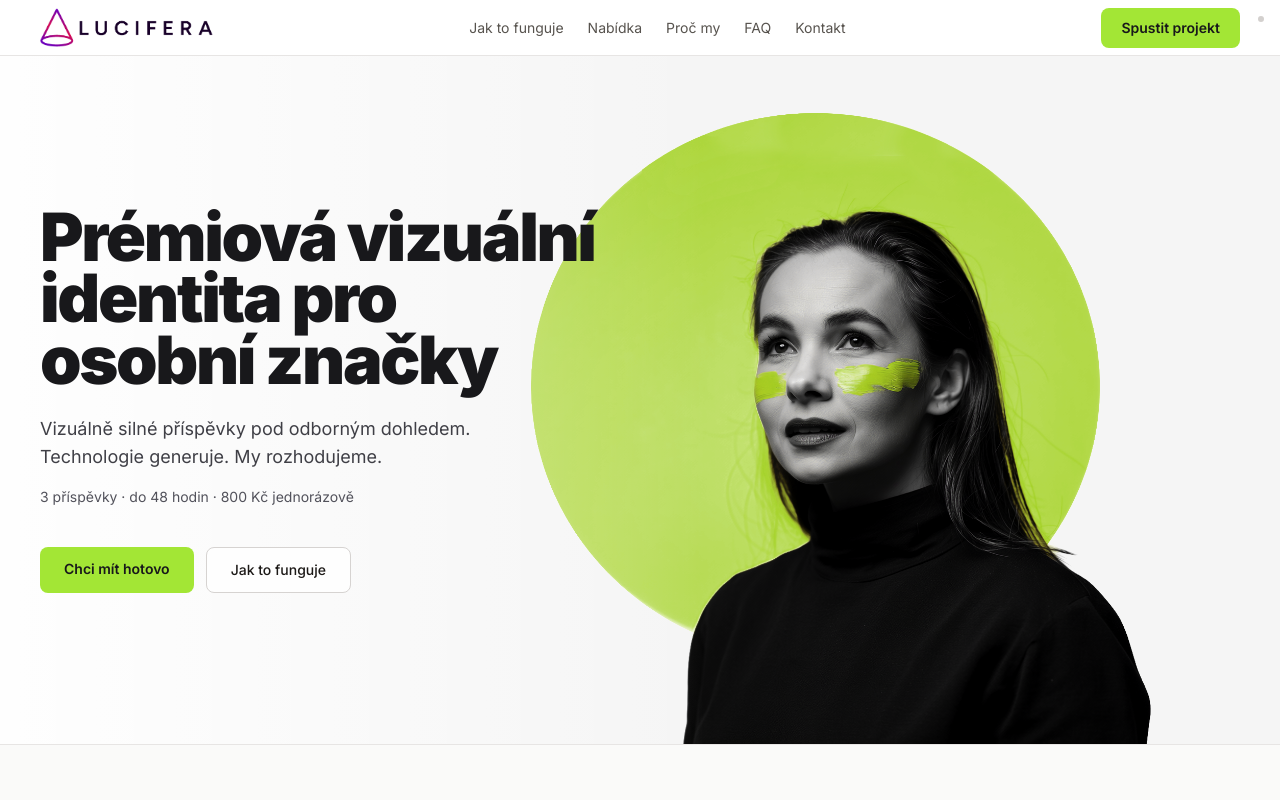
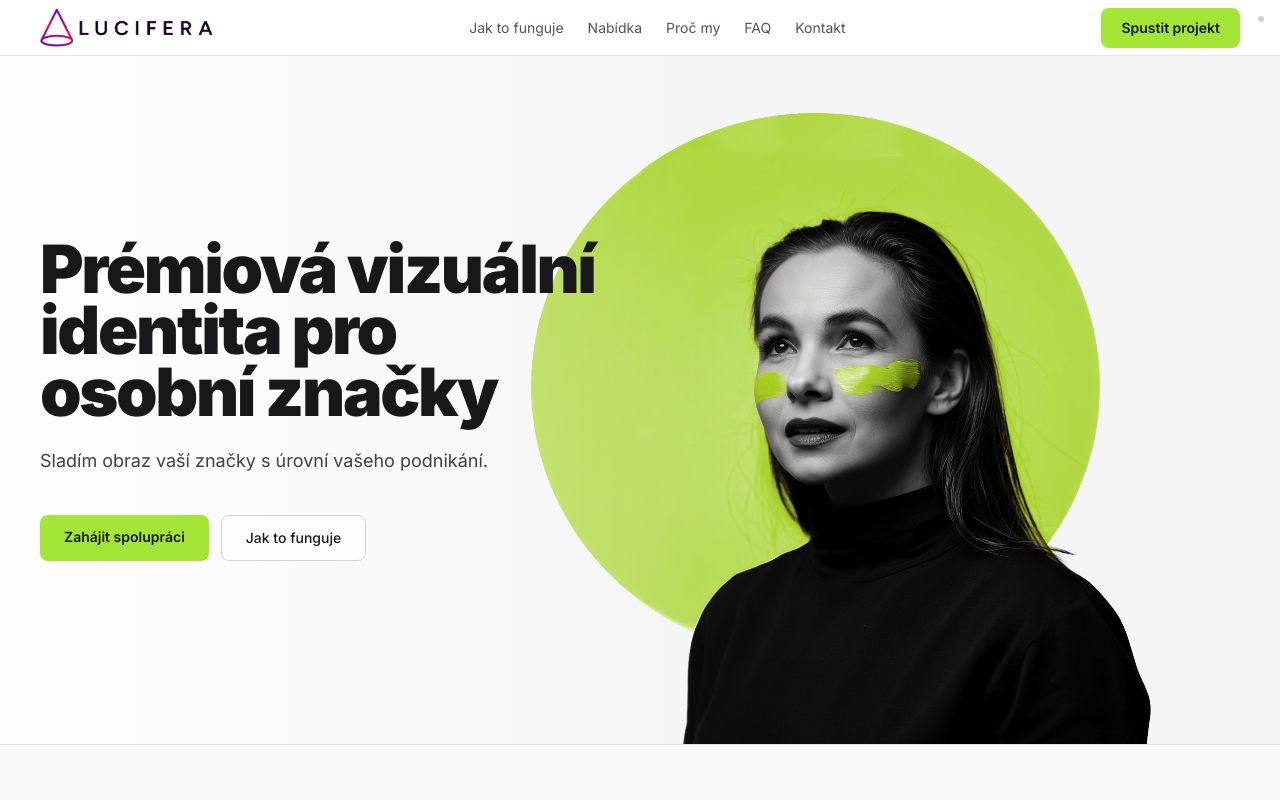
Before and after one commit to katarinabrics-eng/ai-content-studio, a Next.js app in the folder apps/content-studio/: page / in a window 1280 px wide. Shown: the top 800 px of the page. Built offline with nearby package versions, Linux system fonts and the light colour scheme.

Commit message:
refactor: update HomePage content and call-to-action for enhanced clarity and user engagement

```diff
--- a/apps/content-studio/src/app/page.tsx
+++ b/apps/content-studio/src/app/page.tsx
@@ -28,14 +28,11 @@ export default function HomePage() {
               Prémiová vizuální identita pro osobní značky
             </h1>
             <p className="mt-6 max-w-md text-lg text-zinc-700" style={{ lineHeight: "1.75rem" }}>
-              Vizuálně silné příspěvky pod odborným dohledem. Technologie generuje. My rozhodujeme.
-            </p>
-            <p className="mt-4 text-sm text-zinc-600">
-              3 příspěvky · do 48 hodin · 800 Kč jednorázově
+              Sladím obraz vaší značky s úrovní vašeho podnikání.
             </p>
             <div className="mt-10 flex flex-wrap gap-3">
               <a href="/start?plan=test-week" className="rounded-lg bg-[#A3E635] px-6 py-3 text-sm font-semibold text-zinc-900 hover:bg-[#A3E635]/90">
-                Chci mít hotovo
+                Zahájit spolupráci
               </a>
               <a
                 href="#jak-to-funguje"
```
